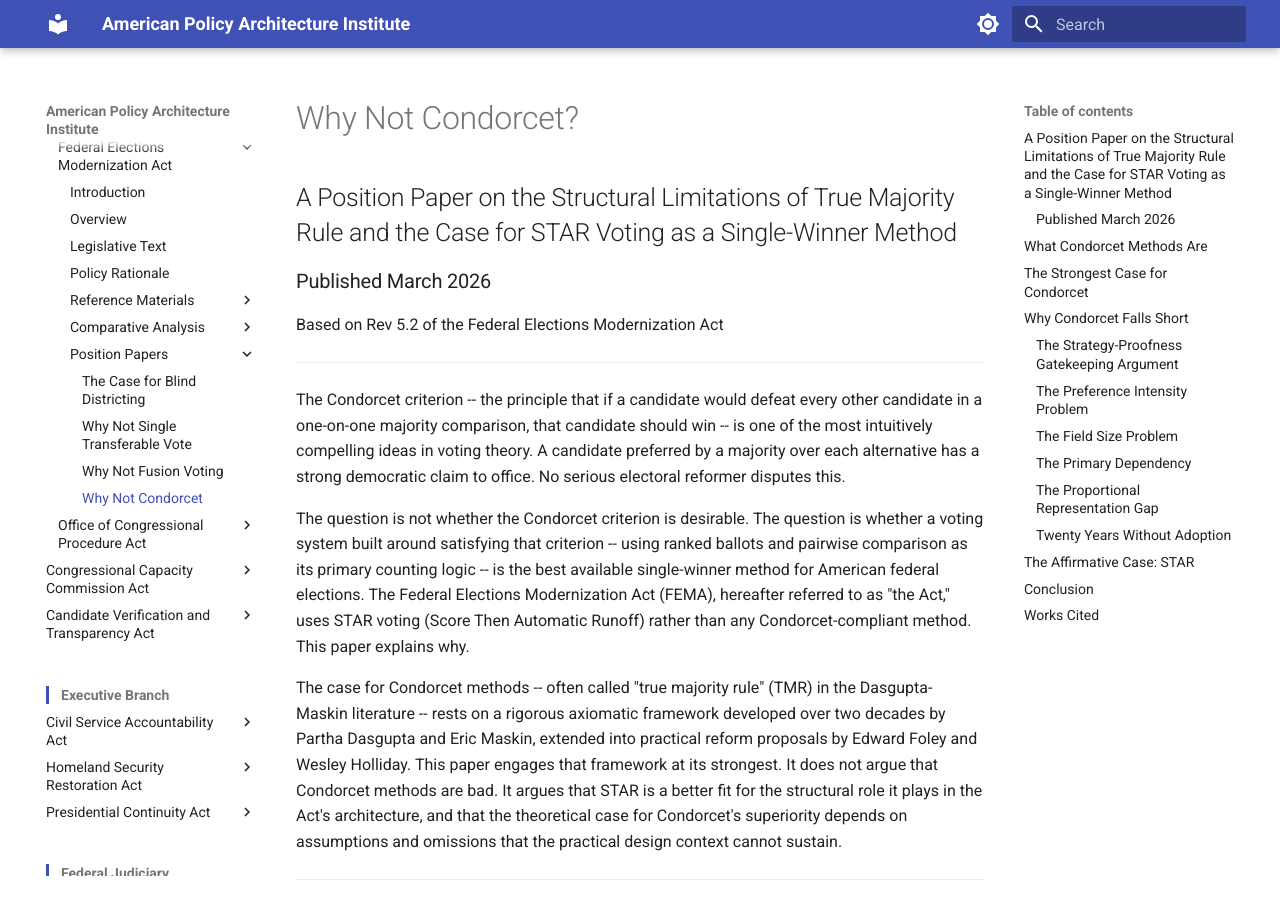
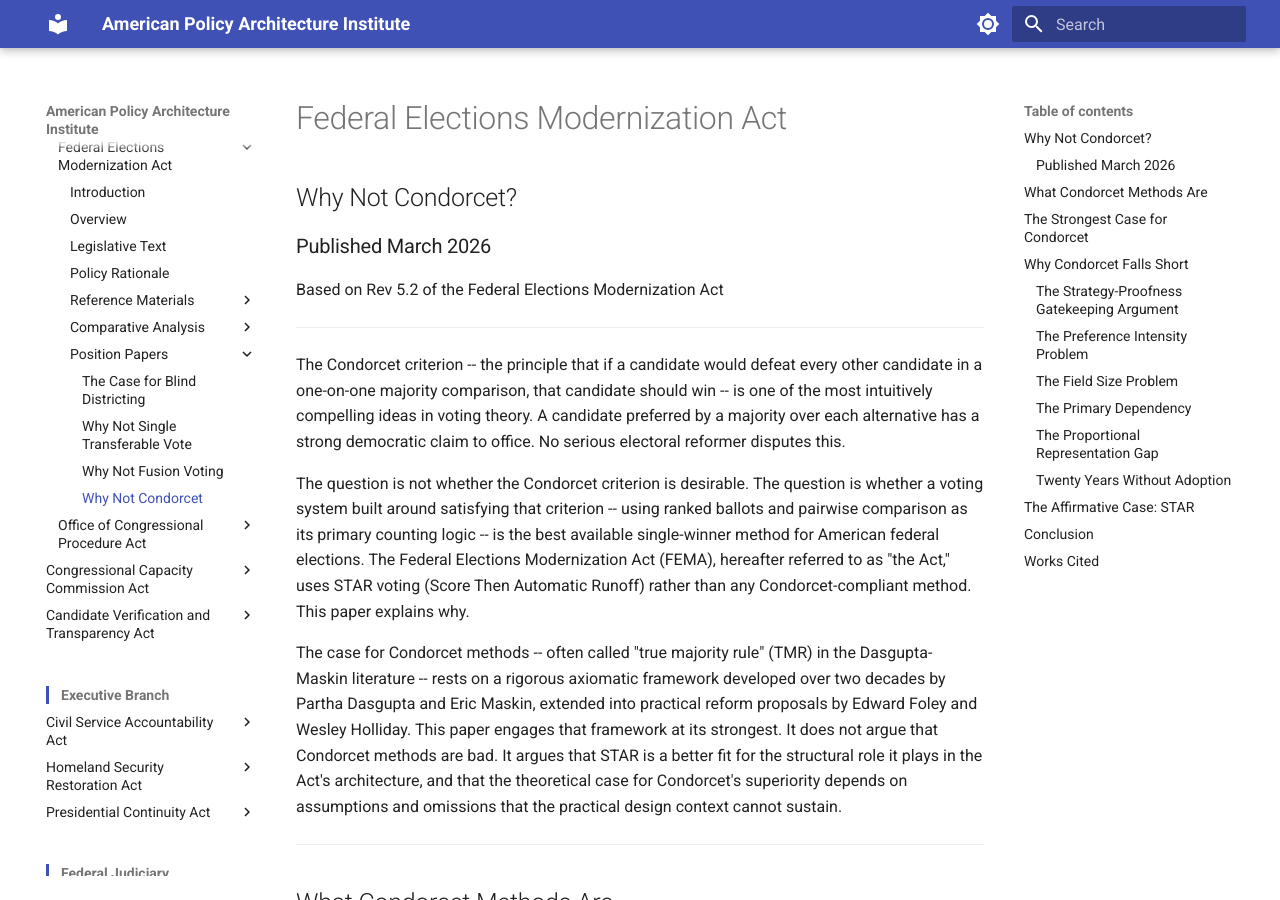
Before and after one commit to albertintech/apai, an MkDocs documentation site: the page built from docs/congress/cmf/fema/why-not-condorcet.md, in a window 1280 px wide and 900 px high. Built offline with MkDocs 1.6.1 and Material for MkDocs 9.7.7, drawn with Linux system fonts in a browser that asks for light colours; some of the changed lines change nothing that is shown; some of the changed text lies outside the part shown.

Commit message:
Update why-not-condorcet.md

```diff
--- a/docs/congress/cmf/fema/why-not-condorcet.md
+++ b/docs/congress/cmf/fema/why-not-condorcet.md
@@ -1,6 +1,6 @@
-# Why Not Condorcet?
+# Federal Elections Modernization Act
 
-## A Position Paper on the Structural Limitations of True Majority Rule and the Case for STAR Voting as a Single-Winner Method
+## Why Not Condorcet?
 
 ### Published March 2026
 
@@ -153,7 +153,11 @@ Wolk, Sara, Jameson Quinn, and Mark Ogren. "STAR Voting, Equality of Voice, and
 <!--
 ## Revision History
 
-**Revision 1.0** (Current)
+**Revision 1.1** (Current)
+- DPS 2.8 compliance pass: added 📥 prefix and ⬇ parenthetical emojis to download link per DPS Rev 2.8 Section 1.9; added "Last revised April 2026" line per DPS Rev 2.5 Section 1.3
+- Restructured header per DPS Rev 2.8 Section 1.2 Supporting Document format: H1 changed from paper title to proposal name; paper title moved to H2; descriptive subtitle retired (framing preserved in opening paragraphs)
+
+**Revision 1.0**
 - Initial publication
 - Evaluates Condorcet/TMR family against STAR as single-winner method for the Federal Elections Modernization Act
 - Engages the Dasgupta-Maskin axiomatic framework (2004, 2008, 2020), the Foley-Maskin "Maximum Convergence Voting" proposal (2025), and the Holliday "Final Four" simplification (2025)
@@ -164,7 +168,9 @@ Wolk, Sara, Jameson Quinn, and Mark Ogren. "STAR Voting, Equality of Voice, and
 
 *Revision history available in the raw file.*
 
-> [Download this document](https://github.com/albertintech/apai/blob/main/docs/congress/cmf/fema/why-not-condorcet.md) (opens on GitHub -- click the download button)
+> 📥 [Download this document](https://github.com/albertintech/apai/blob/main/docs/congress/cmf/fema/why-not-condorcet.md) (opens on GitHub -- click the ⬇ download button)
+
+*Last revised April 2026*
 
 ---
 
```
